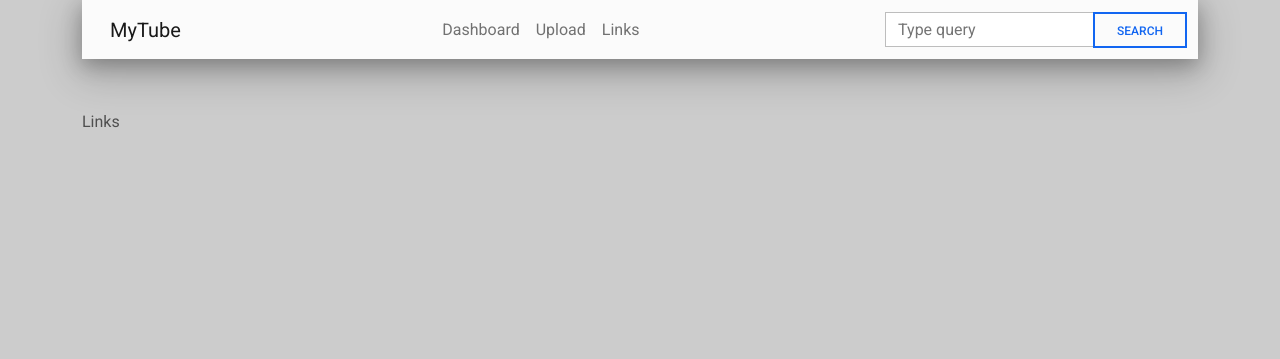
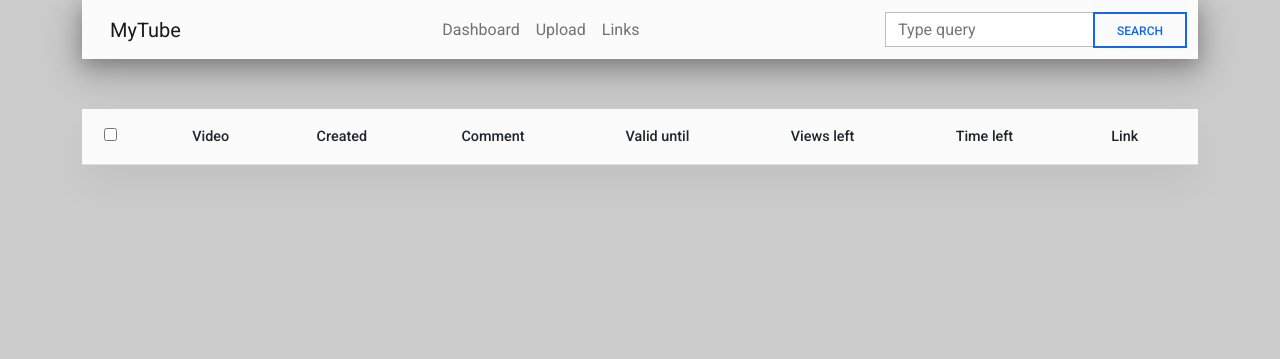
Before and after one commit to sigmasternchen/MyTube, a Symfony app: template templates/dashboard/links.html.twig in a window 1280 px wide. Shown: the top 359 px of the page. Run offline with Twig, Linux system fonts and the light colour scheme; the template is opened without the code that fills it, so the values that code supplies are empty; some libraries are stand-ins or nearby versions.

Commit message:
link list and clipboard works

```diff
--- a/public/css/base.css
+++ b/public/css/base.css
@@ -5,3 +5,11 @@
 .navbar {
     margin-bottom: 50px;
 }
+
+.hidden {
+    height: 1px;
+    width: 1px;
+    position: absolute;
+    top: -10px;
+    left: -1px;
+}
--- a/public/css/links.css
+++ b/public/css/links.css
@@ -1,4 +1,7 @@
-.link {
-    margin-top: 2vw;
-    padding: 1vw;
+.links {
 }
+
+.links img {
+    height: 40px;
+    margin-right: 5px;
+}
--- /dev/null
+++ b/public/css/toasts.css
@@ -0,0 +1,24 @@
+.customToast {
+    position: fixed;
+    right: 100px;
+    background-color: #3c3c3c;
+    color: lightgrey;
+    font-size: 20px;
+    padding: 10px 20px 10px 20px;
+    transition: top 0.2s linear, opacity 0.1s linear;
+}
+
+.customToastStart {
+    opacity: 0;
+    top: 200px;
+}
+
+.customToastMain {
+    opacity: 1;
+    top: 100px;
+}
+
+.customToastStop {
+    opacity: 0;
+    top: 0;
+}
--- /dev/null
+++ b/public/js/clipboard.js
@@ -0,0 +1,10 @@
+function clipboard(str) {
+    var clipboardField = document.createElement("textarea");
+    clipboardField.value = str;
+    document.body.appendChild(clipboardField);
+    clipboardField.select();
+    clipboardField.setSelectionRange(0, 99999);
+    document.execCommand("copy");
+    document.body.removeChild(clipboardField);
+    toast("Copied to clipboard.");
+}
--- /dev/null
+++ b/public/js/toasts.js
@@ -0,0 +1,24 @@
+(function () {
+    let toastCounter = 0;
+
+    const toastTime = 3000;
+
+    window.toast = function (str) {
+        let id = "toast" + toastCounter++;
+        let element = document.createElement("div");
+        element.id = id;
+        element.className = "customToast customToastStart";
+        element.innerText = str;
+
+        document.body.appendChild(element);
+        window.setTimeout(function () {
+            element.className = "customToast customToastMain";
+        }, 0);
+        window.setTimeout(function () {
+            element.className = "customToast customToastStop";
+        }, toastTime);
+        window.setTimeout(function () {
+            document.body.removeChild(element);
+        }, toastTime + 1000)
+    }
+})();
--- a/src/Controller/DashboardController.php
+++ b/src/Controller/DashboardController.php
@@ -107,6 +107,12 @@ class DashboardController extends AbstractController
         $user = $this->userService->getLoggedInUser();
         $links = $this->videoLinkService->getAll($user);
 
+        foreach ($links as $link) {
+            $link->setCustomId($this->uuidMapper->toString($link->getId()));
+            $video = $link->getVideo();
+            $video->setCustomId($this->uuidMapper->toString($video->getId()));
+        }
+
         return $this->render("dashboard/links.html.twig", [
             "links" => $links
         ]);
--- a/templates/base.html.twig
+++ b/templates/base.html.twig
@@ -9,6 +9,7 @@
     <link rel="stylesheet" href="{{ asset("css/mdb.min.css") }}">
     <link rel="stylesheet" href="{{ asset("css/mdb.rtl.min.css") }}">
     <link rel="stylesheet" href="{{ asset("css/base.css") }}">
+    <link rel="stylesheet" href="{{ asset("css/toasts.css") }}">
     {% block stylesheets %}{% endblock %}
 </head>
 <body class="bg-grey">
@@ -67,6 +68,8 @@
     {% block body %}{% endblock %}
 </div>
 <script src="{{ asset("js/mdb.min.js") }}"></script>
+<script src="{{ asset("js/clipboard.js") }}"></script>
+<script src="{{ asset("js/toasts.js") }}"></script>
 {% block javascripts %}{% endblock %}
 </body>
 </html>
--- a/templates/dashboard/links.html.twig
+++ b/templates/dashboard/links.html.twig
@@ -6,10 +6,86 @@
 {% endblock %}
 
 {% block body %}
-    Links
-    {% for link in links %}
-        <div class="link container-fluid bg-light shadow-5">
-            Blabla
-        </div>
-    {% endfor %}
+    <div class="links bg-light shadow-5">
+        <table class="table table-hover">
+            <tr>
+                <td>
+                    <input type="checkbox">
+                </td>
+                <th>
+                    Video
+                </th>
+                <th>
+                    Created
+                </th>
+                <th>
+                    Comment
+                </th>
+                <th>
+                    Valid until
+                </th>
+                <th>
+                    Views left
+                </th>
+                <th>
+                    Time left
+                </th>
+                <th>
+                    Link
+                </th>
+            </tr>
+            {% for link in links %}
+                <tr>
+                    <td>
+                        <input type="checkbox">
+                    </td>
+                    <td>
+                        <a href="{{ path("app_watch_page", {
+                            linkId: constant("App\\Controller\\WatchController::OWNER_LINK_ID"),
+                            videoId: link.video.customId
+                        }) }}">
+                            <img alt="Thumbnail" src="{{ path("app_watch_thumbnail", {
+                                linkId: constant("App\\Controller\\WatchController::OWNER_LINK_ID"),
+                                videoId: link.video.customId
+                            }) }}"/>
+                            {{ link.video.name }}
+                        </a>
+                    </td>
+                    <td>
+                        {{ link.created | date("Y-m-d") }}
+                    </td>
+                    <td>
+                        {{ link.comment }}
+                    </td>
+                    <td>
+                        {% if link.viewableUntil %}
+                            {{ viewableUntil | date("Y-m-d") }}
+                        {% else %}
+                            -
+                        {% endif %}
+                    </td>
+                    <td>
+                        {% if link.maxViews %}
+                            # / {{ link.maxViews }}
+                        {% else %}
+                            -
+                        {% endif %}
+                    </td>
+                    <td>
+                        {% if link.viewableFor %}
+                            # / {{ link.viewableFor }}
+                        {% else %}
+                            -
+                        {% endif %}
+                    </td>
+                    <td>
+                        <button class="btn btn-primary btn-floating" onclick="clipboard('{{ url("app_watch_page", {
+                            linkId: link.customId,
+                            videoId: link.video.customId
+                        }) }}')"><i class="fas fa-clipboard"></i></button>
+                    </td>
+                </tr>
+            {% endfor %}
+        </table>
+    </div>
 {% endblock %}
```
Also changed, not shown: src/Entity/VideoLink.php (+12 -0 lines).
